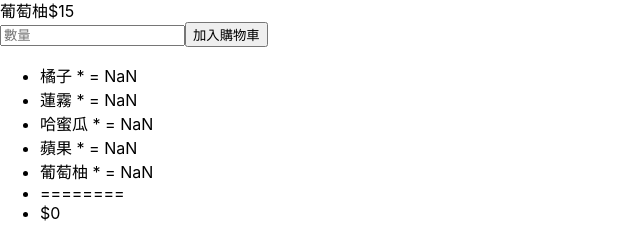
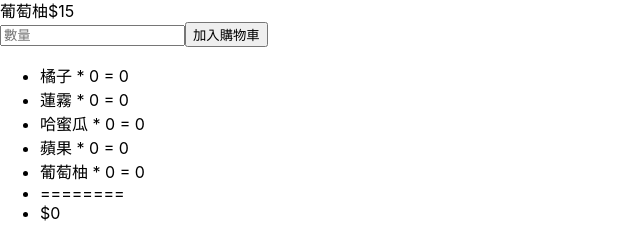
Before and after one commit to sasie59/react-homework, a React (Create React App) app: page / in a window 1280 px wide. Shown: the part 198-431 px from the top of the page, without its empty margins (0-640 px from the left). Built offline with nearby package versions, Linux system fonts and the light colour scheme.

Commit message:
hw22 有問題 求註解

```diff
--- a/src/Cart.js
+++ b/src/Cart.js
@@ -17,32 +17,37 @@ export default class Cart extends Component {
       value : '',
       isJoin : false,
       sum : 0,
+      count : 0
     }
   }
 
   handleSubmit = (event) => {
+    event.preventdefault()
     const money = fruitList.price * this.state.count
-    event.preventdefault()
     this.setState ({
       value : '',
       isJoin : true,
-      [event.target.count] : +event.target.value + this.state.count,
-      sum : this.state.sum + money
+      sum : this.state.sum + money,
+      [event.target.count] : event.target.value + this.state.count,
+      // count : this.state.count + event.target.value
+      // 我覺得我count的寫法怪怪的
     })
+    console.warn(this.state.count);
+    // 畫面一閃而過 出現錯誤 但也印不count
   }
 
   handleChange = ({target}) => {
     this.setState ({
-      [target.name] : +target.value,
+      [target.name] : target.value,
     })
+    console.warn([target.name], target.value);
+    // [target.name]印不出東西來
   }
 
   render() {
     const {count} = this.state;
-    const money = fruitList.price * this.state.count
     const itemList = fruitList.map(fruit =>(
-      <li key={fruit.name}> {fruit.name} * {count} = {money}</li>
-      // 我這邊的count有問題 so出現nan
+      <li key={fruit.name}> {fruit.name} * {count} = {fruit.price * count}</li>
     ))
     return (
       <div>
--- a/src/CartFruit.js
+++ b/src/CartFruit.js
@@ -6,7 +6,7 @@ export default function CartFruit(props) {
       <span>{props.name}</span>
       <span>${props.price}</span>
       <form onSubmit={props.onSubmit}>
-        <input onChange={props.onChange} type="number" placeholder='數量'/>
+        <input onChange={props.onChange} count={props.count} type="number" placeholder='數量'/>
         <button>加入購物車</button>
       </form>
     </div>
```
